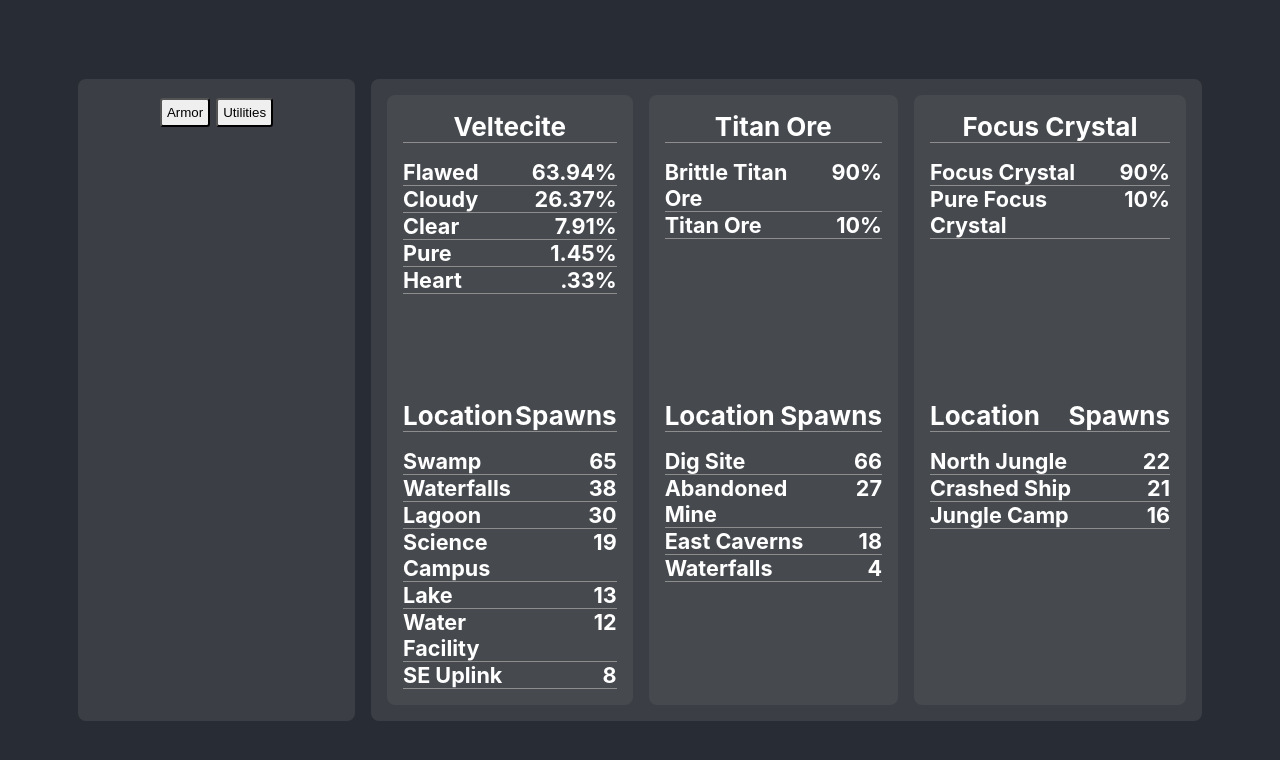
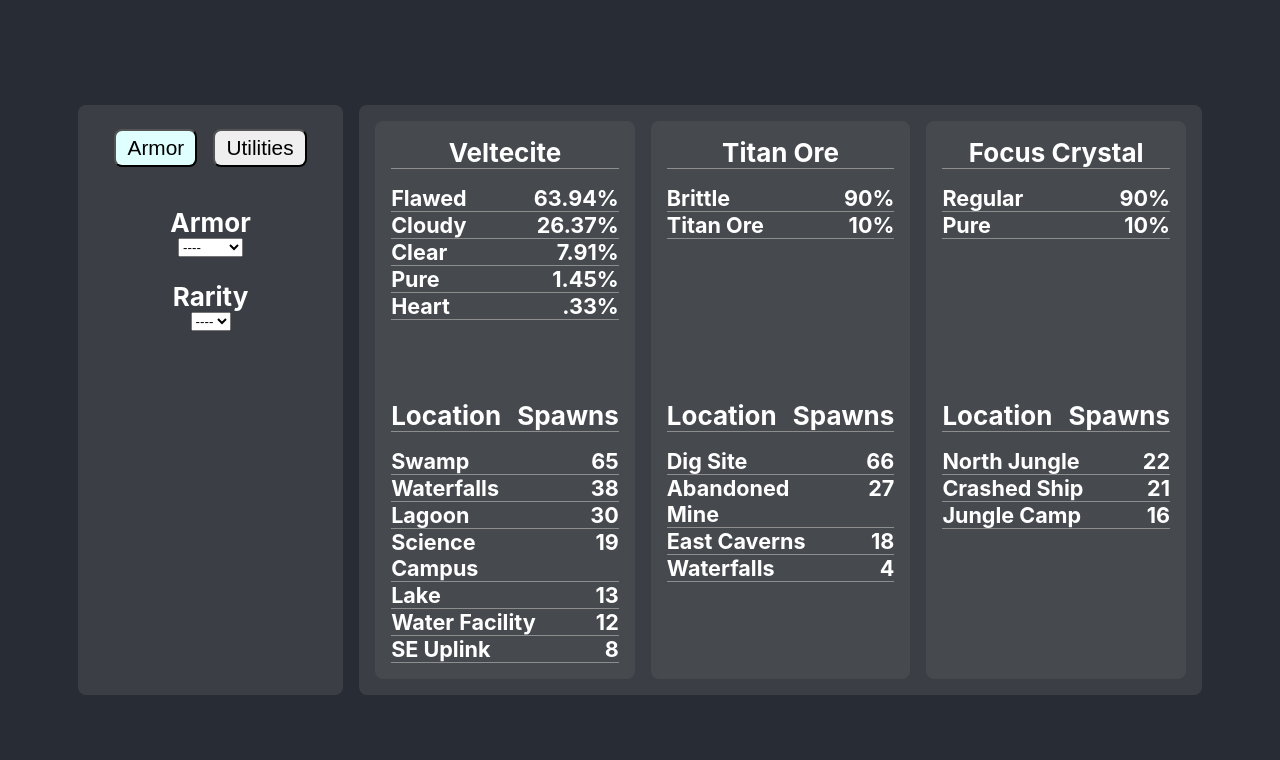
Before and after one commit to heatedtowel/the-cycle-db, a React (Create React App) app: page / in a window 1280 px wide. Shown: the top 760 px of the page. Built offline with nearby package versions, Linux system fonts and the light colour scheme.

Commit message:
refactoring, style changes

```diff
--- a/src/App.css
+++ b/src/App.css
@@ -14,6 +14,10 @@
   grid-template-columns: 1fr 3fr;
   gap: 1rem;
   margin: 3em;
+}
+
+.dropdown--section {
+  margin: 1.5rem 0;
 }
 
 .btn--container {
@@ -55,9 +59,12 @@
 
 button {
   cursor: pointer;
-  padding: .3rem;
-  margin: .2rem;
-  border-radius: .2rem;
+  font-size: 1.3rem;
+  font-weight: 500;
+  padding: .3rem .7rem;
+  margin: .5rem;
+  margin-bottom: 1rem;
+  border-radius: .5rem;
 }
 
 .item {
--- a/src/App.js
+++ b/src/App.js
@@ -7,7 +7,7 @@ import './App.css';
 function App() {
   var categories = ['Armor', 'Utilities'];
 
-  let [category, setCategory] = useState('')
+  let [category, setCategory] = useState('Armor')
   let [armorPiece, setArmorPiece] = useState(null)
   let [rarity, setRarity] = useState(null)
   let [armorType, setArmorType] = useState(null)
@@ -48,8 +48,7 @@ function App() {
                 </div>
               </div>
 
-              {(category) &&
-                <div>
+              <div className='dropdown--section'>
                 <h4 className='category--title'>{category}</h4>
                 <div className='btn--container'>
                   <select name="category" id="category-select" onChange={(e) => setArmorPiece(e.target.value)}>
@@ -63,10 +62,9 @@ function App() {
                   </select>
                 </div>
               </div>
-              }
 
-              {(category && armorPiece) &&
-                <div>
+
+              <div className='dropdown--section'>
                 <h4 className='rarity--title'>Rarity</h4>
                 <div className='btn--container'>
                   <select name="category" id="category-select" onChange={(e) => categoryButton(e.target.value)}>
@@ -80,10 +78,9 @@ function App() {
                   </select>
                 </div>
               </div>
-              }
 
               {(category === 'Armor' && armorPiece && rarity) &&
-                <div>
+                <div className='dropdown--section'>
                   <h4 className='armor--type--title'>Armor Type</h4>
                   <div className='btn--container'>
                     <select name="category" id="category-select" onChange={(e) => setArmorType(e.target.value)}>
--- a/src/components/oreSpawns/oreSpawns.css
+++ b/src/components/oreSpawns/oreSpawns.css
@@ -1,5 +1,6 @@
 .ore--outer--container {
-  display: flex;
+  display: grid;
+  grid-template-columns: repeat(3, 1fr);
   gap: 1rem;
   border-radius: 0.5rem;
   padding: 1rem;
@@ -50,6 +51,7 @@
 
 .location--title--container {
   display: flex;
+  gap: 1rem;
   justify-content: space-between;
   border-bottom: .1rem solid rgb(141, 141, 141);
 }
--- a/src/newdb.json
+++ b/src/newdb.json
@@ -155,7 +155,7 @@
     },
     "Titan Ore": {
       "Spawn Rates": {
-        "Brittle Titan Ore": "90%",
+        "Brittle": "90%",
         "Titan Ore": "10%"
       },
       "Spawn Locations": {
@@ -167,8 +167,8 @@
     },
     "Focus Crystal": {
       "Spawn Rates": {
-        "Focus Crystal": "90%",
-        "Pure Focus Crystal": "10%"
+        "Regular": "90%",
+        "Pure": "10%"
       },
       "Spawn Locations": {
         "North Jungle": 22,
--- a/src/theCycleDb.json
+++ b/src/theCycleDb.json
@@ -64,7 +64,7 @@
           "Crusher Hide": 2
         }
       },
-      "legendary ": {
+      "legendary": {
         "normal": {
           "Meteor Core": 6,
           "Pure Veltecite": 1,
```
Lines whose indentation alone changed are shown as unchanged.
